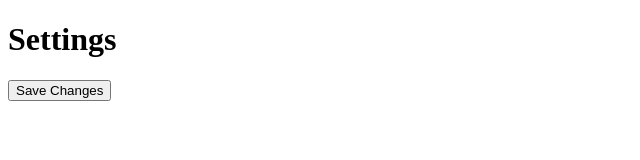
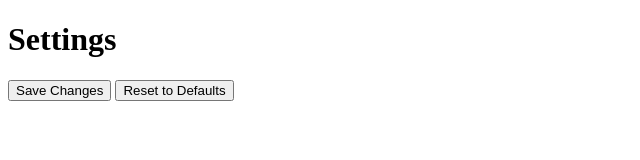
Before and after one commit to LimchhenRevotey/Test-Research-GitHub, a plain HTML site: page pages/dashborad/settings.html in a window 1280 px wide. Shown: the whole page, without its empty margins (0-640 px from the left). Drawn offline with Linux system fonts and the light colour scheme.

Commit message:
add button

```diff
--- a/pages/dashborad/settings.html
+++ b/pages/dashborad/settings.html
@@ -8,5 +8,6 @@
 <body>
     <h1>Settings</h1>
     <button>Save Changes</button>
+    <button>Reset to Defaults</button>
 </body>
 </html>
```
